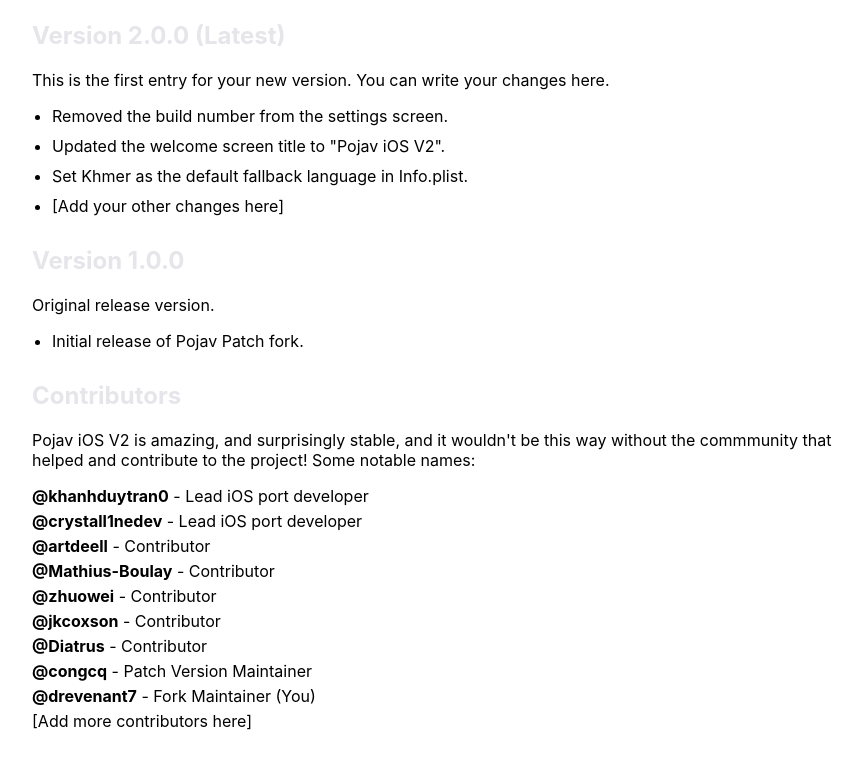
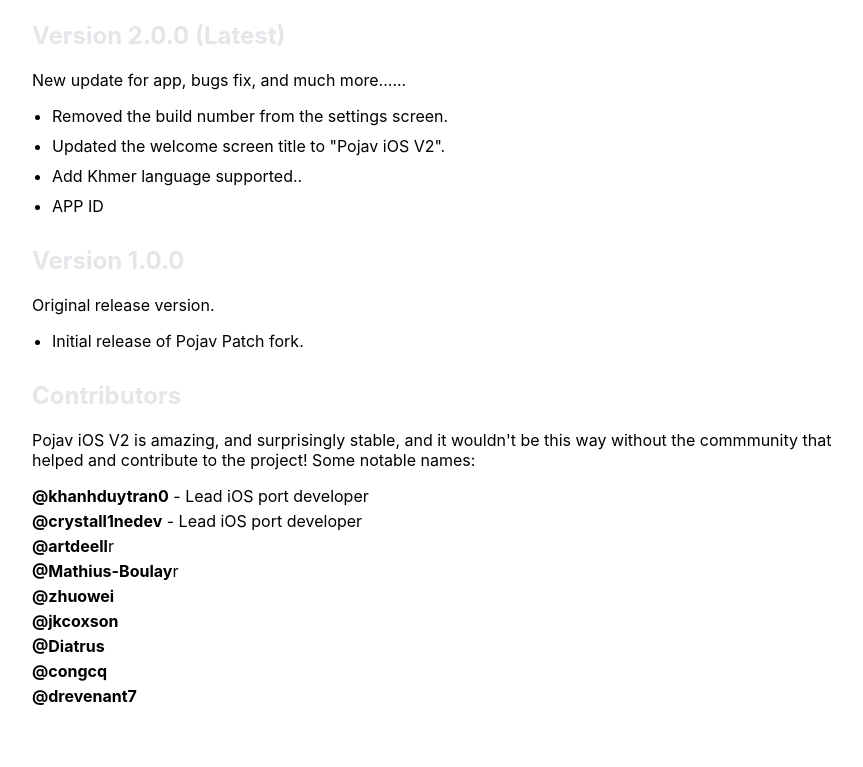
Before and after one commit to drevenant-7/drevenant-7.github.io, a plain HTML site: page index.html in a window 1280 px wide. Shown: the part 275-1042 px from the top of the page, without its empty margins (208-1071 px from the left). After the commit the page ends 1017 px from the top, so only its background shows below. Drawn offline with Linux system fonts and the light colour scheme.

Commit message:
Update patch notes and contributor list in index.html

```diff
--- a/index.html
+++ b/index.html
@@ -63,12 +63,12 @@
         <h1>Pojav iOS V2 - Patch Notes</h1>
 
         <h2>Version 2.0.0 (Latest)</h2>
-        <p>This is the first entry for your new version. You can write your changes here.</p>
+        <p>New update for app, bugs fix, and much more......</p>
         <ul>
             <li>Removed the build number from the settings screen.</li>
             <li>Updated the welcome screen title to "Pojav iOS V2".</li>
-            <li>Set Khmer as the default fallback language in Info.plist.</li>
-            <li>[Add your other changes here]</li>
+            <li>Add Khmer language supported..</li>
+            <li>APP ID</li>
         </ul>
 
         <h2>Version 1.0.0</h2>
@@ -82,14 +82,13 @@
         <ul class="contributor-list">
             <li><strong>@khanhduytran0</strong> - Lead iOS port developer</li>
             <li><strong>@crystall1nedev</strong> - Lead iOS port developer</li>
-            <li><strong>@artdeell</strong> - Contributor</li>
-            <li><strong>@Mathius-Boulay</strong> - Contributor</li>
-            <li><strong>@zhuowei</strong> - Contributor</li>
-            <li><strong>@jkcoxson</strong> - Contributor</li>
-            <li><strong>@Diatrus</strong> - Contributor</li>
-            <li><strong>@congcq</strong> - Patch Version Maintainer</li>
-            <li><strong>@drevenant7</strong> - Fork Maintainer (You)</li>
-            <li>[Add more contributors here]</li>
+            <li><strong>@artdeell</strong>r</li>
+            <li><strong>@Mathius-Boulay</strong>r</li>
+            <li><strong>@zhuowei</strong></li>
+            <li><strong>@jkcoxson</strong></li>
+            <li><strong>@Diatrus</strong></li>
+            <li><strong>@congcq</strong></li>
+            <li><strong>@drevenant7</strong> </li>
         </ul>
         <!-- END EDIT SECTION -->
     </div>
```
